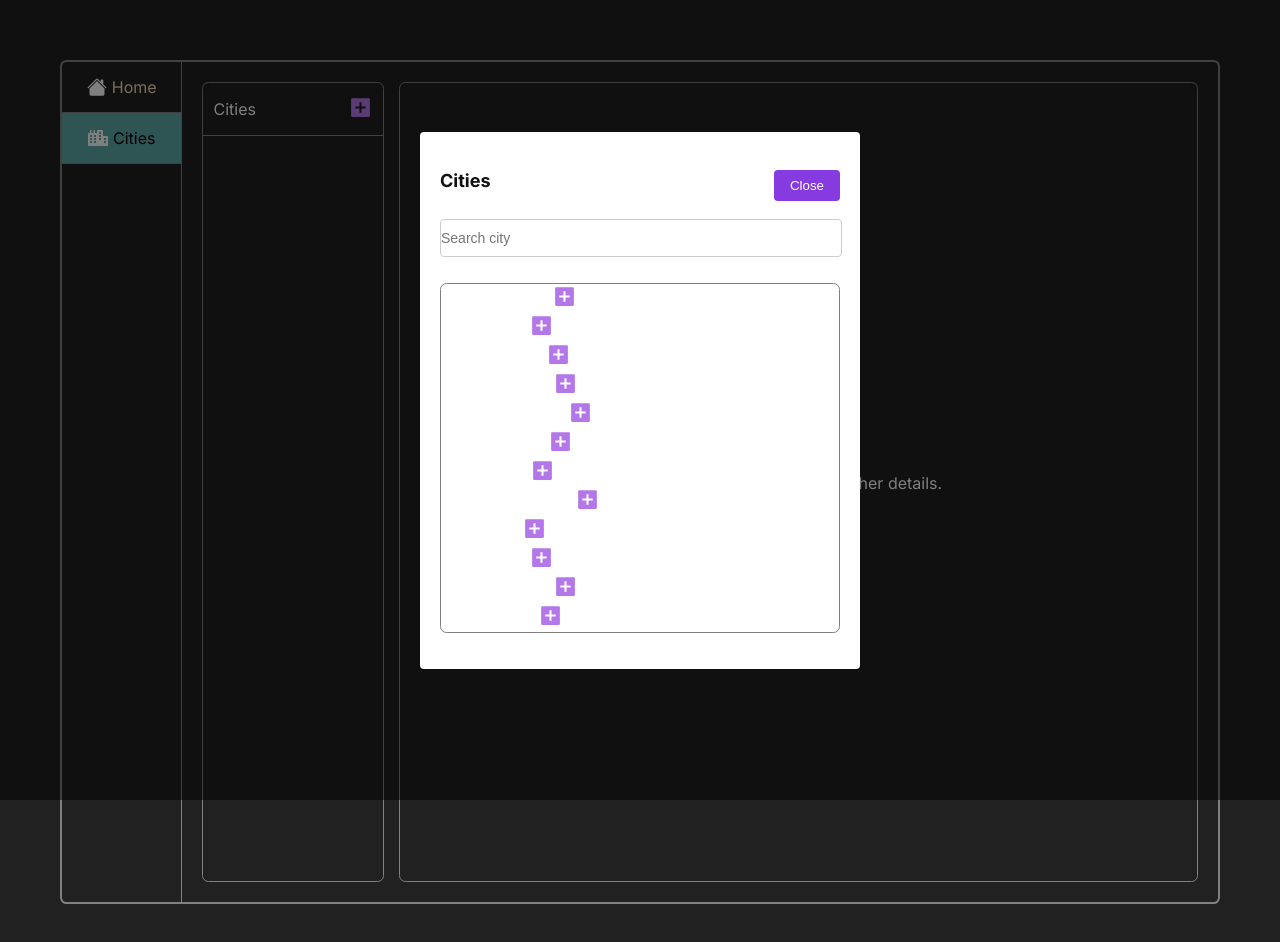
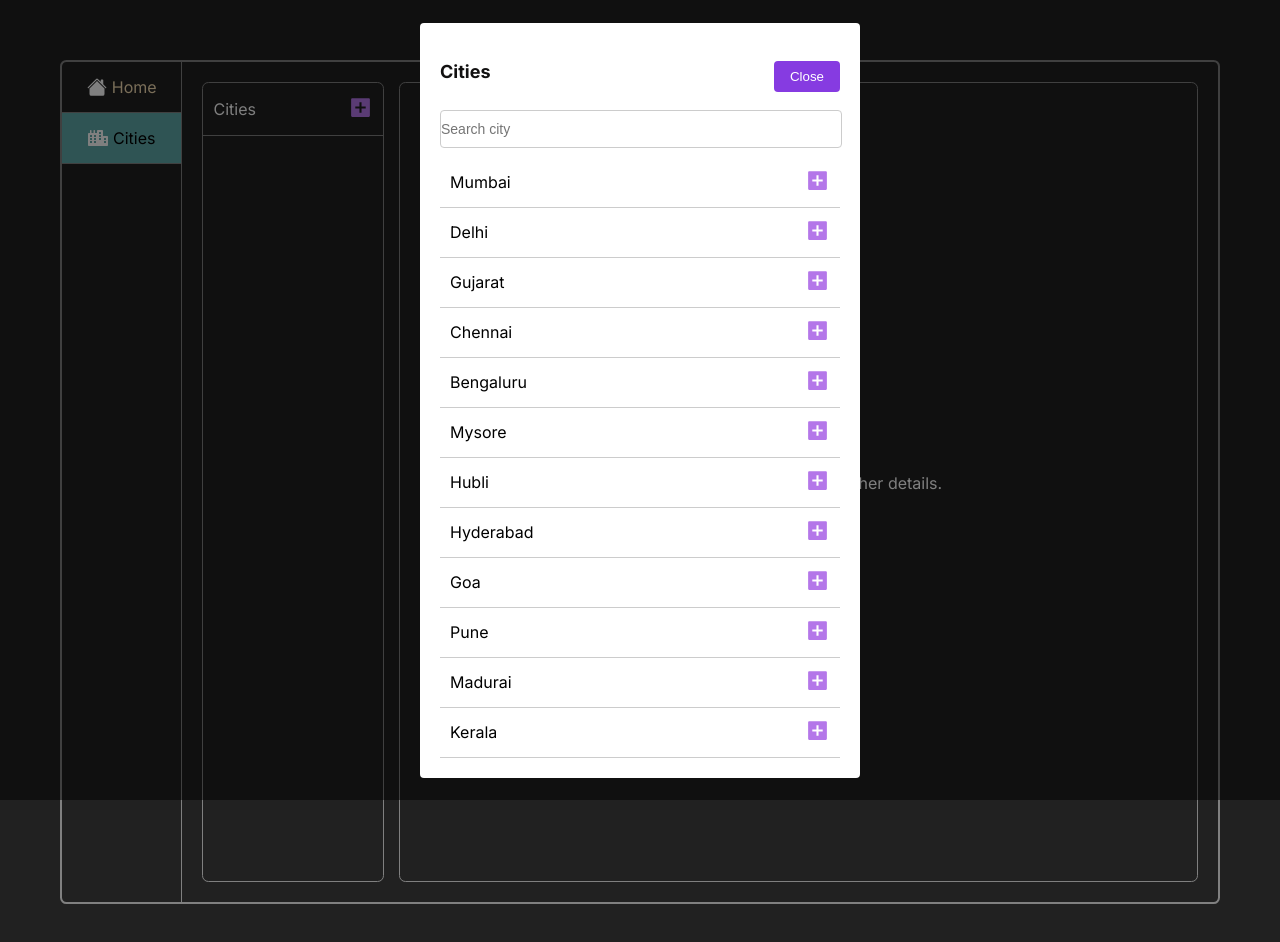
Before and after one commit to pavandeveloperr/weather-app-thinkHat, a React (Create React App) app: page /cities in a window 1280 px wide. Both pictures are taken after a click on the icon 360 px from the left and 107 px from the top of the page. Shown: the top 942 px of the page. Built offline with nearby package versions, Linux system fonts and the light colour scheme.

Commit message:
fix : conflicting classNames

```diff
--- a/src/Components/Pages/Cities/Modal/Modal.js
+++ b/src/Components/Pages/Cities/Modal/Modal.js
@@ -47,7 +47,7 @@ const Modal = ({ onClose, onAddCity }) => {
             value={searchQuery}
             onChange={handleSearchChange}
           />
-          <ul className="city-list">
+          <ul className="city-names-list">
             {filteredCities.map((city) => (
               <li key={city}>
                 {city}
```
